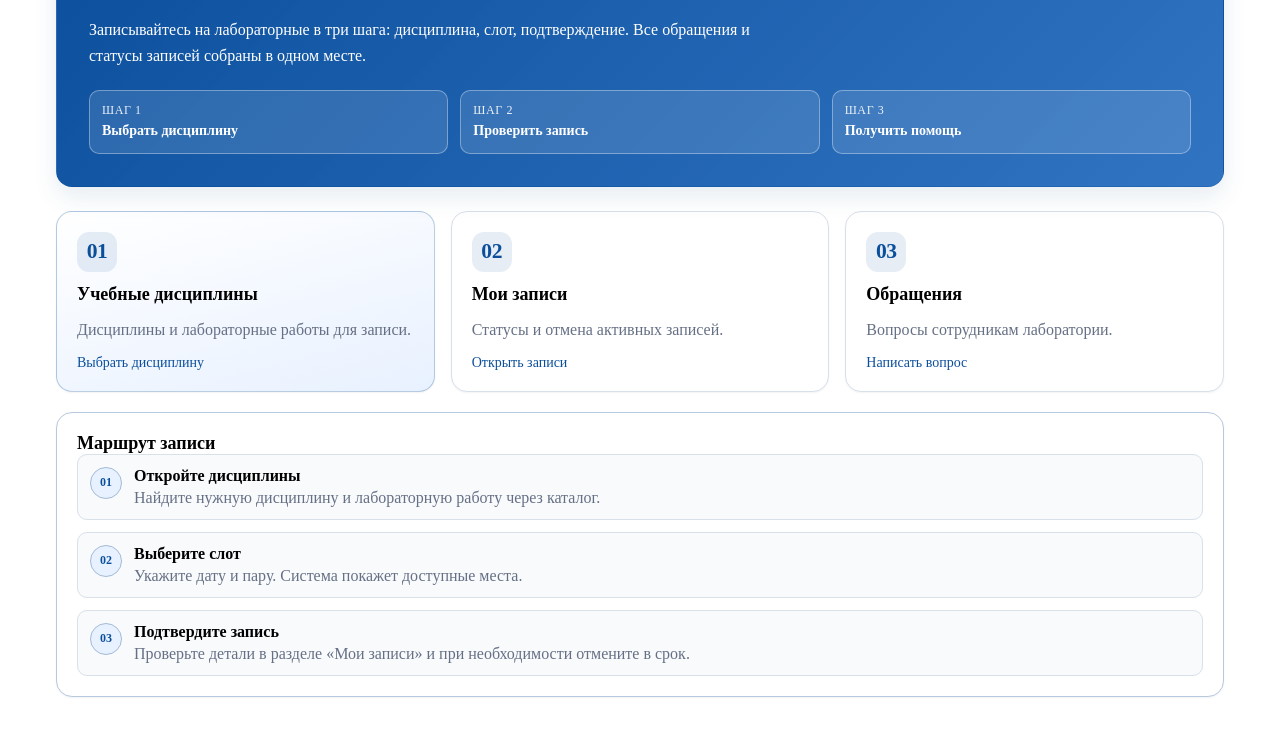
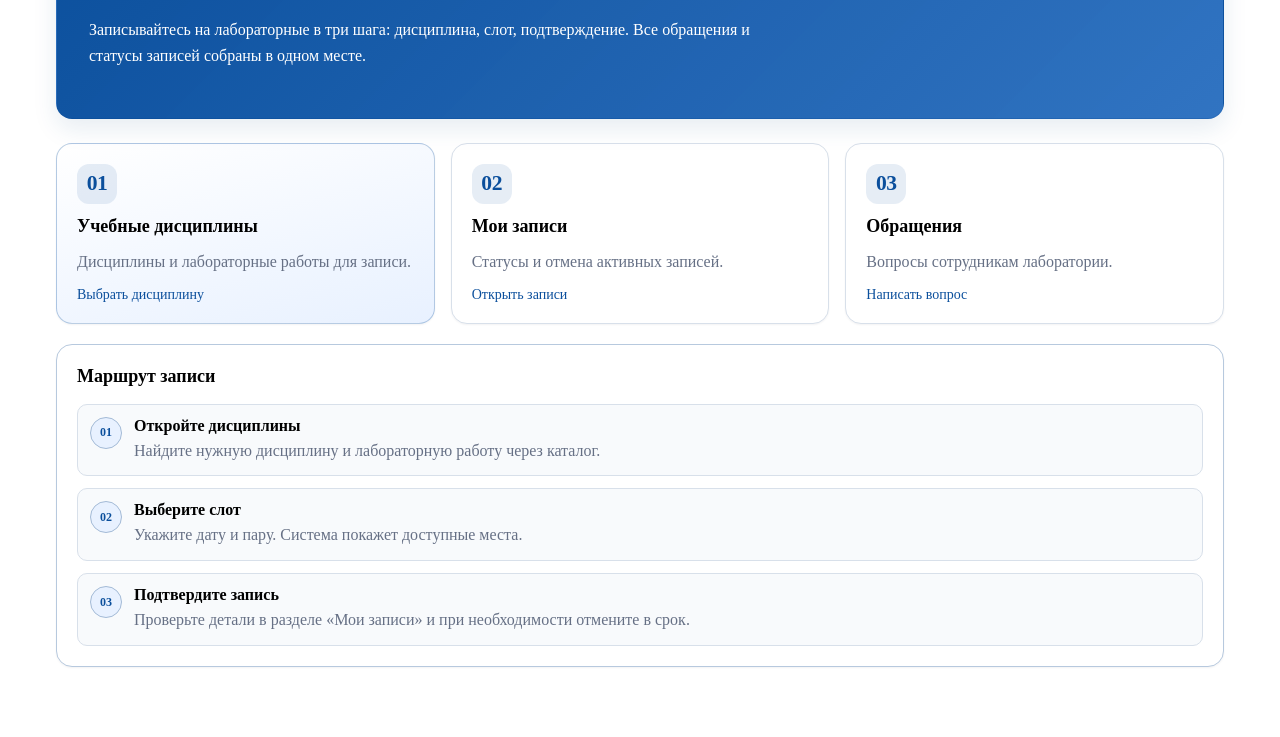
Before and after one commit to windbreakerx/labbooking, a Django app: template backend/templates/bookings/home_student.html in a window 1280 px wide. Shown: the part 201-938 px from the top of the page. After the commit the page ends 868 px from the top, so only its background shows below. Run offline with Django 5.2, Linux system fonts and the light colour scheme; the template is opened without the code that fills it, so the values that code supplies are empty; parts of the project's set-up code (start-up, migrations or seed data) failed here and were passed over; some libraries are stand-ins or nearby versions.

Commit message:
distance fix

```diff
--- a/backend/static/css/student.css
+++ b/backend/static/css/student.css
@@ -584,47 +584,14 @@
     }
 }
 
-.student-layout .student-hero-metrics {
-    display: grid;
-    grid-template-columns: repeat(3, minmax(0, 1fr));
-    gap: var(--space-3);
-    margin-top: var(--space-5);
-}
-
-.student-layout .student-hero-metric {
-    display: flex;
-    flex-direction: column;
-    gap: var(--space-1);
-    padding: var(--space-3);
-    border: 1px solid rgba(255, 255, 255, 0.35);
-    border-radius: var(--radius-md);
-    background: rgba(255, 255, 255, 0.12);
-    color: #fff;
-    text-decoration: none;
-    transition: transform var(--transition-fast), background var(--transition-fast), border-color var(--transition-fast);
-}
-
-.student-layout .student-hero-metric:hover {
-    transform: translateY(-1px);
-    background: rgba(255, 255, 255, 0.2);
-    border-color: rgba(255, 255, 255, 0.65);
-}
-
-.student-layout .student-hero-metric__label {
-    font-size: var(--text-xs);
-    text-transform: uppercase;
-    letter-spacing: 0.05em;
-    opacity: 0.9;
-}
-
-.student-layout .student-hero-metric__value {
-    font-size: var(--text-sm);
-    line-height: 1.35;
-}
-
 .student-layout .student-roadmap {
     margin-top: var(--space-5);
     border: 1px solid color-mix(in srgb, var(--color-primary) 16%, var(--color-border));
+}
+
+.student-layout .student-roadmap .card__title {
+    margin-bottom: var(--space-4);
+    line-height: 1.25;
 }
 
 .student-layout .student-roadmap__list {
@@ -653,6 +620,7 @@
 
 .student-layout .student-roadmap__item p {
     margin: 0;
+    line-height: 1.55;
 }
 
 .student-layout .student-roadmap__step {
@@ -698,8 +666,10 @@
     color: var(--color-text-secondary);
 }
 
-@media (max-width: 900px) {
-    .student-layout .student-hero-metrics {
-        grid-template-columns: 1fr;
-    }
+.student-layout .calendar-grid {
+    gap: 0.45rem;
 }
+
+.student-layout .calendar-cell {
+    min-height: 2.55rem;
+}
--- a/backend/templates/base_student.html
+++ b/backend/templates/base_student.html
@@ -2,7 +2,7 @@
 {% load static %}
 
 {% block extra_css %}
-<link rel="stylesheet" href="{% static 'css/student.css' %}?v=20260701c">
+<link rel="stylesheet" href="{% static 'css/student.css' %}?v=20260701d">
 {% endblock %}
 
 {% block body_class %}student-layout{% endblock %}
--- a/backend/templates/bookings/home_student.html
+++ b/backend/templates/bookings/home_student.html
@@ -5,20 +5,6 @@
     <p class="page-eyebrow">Личный кабинет</p>
     <h1>Добро пожаловать, {{ user.first_name }}</h1>
     <p>Записывайтесь на лабораторные в три шага: дисциплина, слот, подтверждение. Все обращения и статусы записей собраны в одном месте.</p>
-    <div class="student-hero-metrics" aria-label="Ключевые действия">
-        <a href="{% url 'disciplines' %}" class="student-hero-metric">
-            <span class="student-hero-metric__label">Шаг 1</span>
-            <strong class="student-hero-metric__value">Выбрать дисциплину</strong>
-        </a>
-        <a href="{% url 'my-bookings' %}" class="student-hero-metric">
-            <span class="student-hero-metric__label">Шаг 2</span>
-            <strong class="student-hero-metric__value">Проверить запись</strong>
-        </a>
-        <a href="{% url 'support' %}" class="student-hero-metric">
-            <span class="student-hero-metric__label">Шаг 3</span>
-            <strong class="student-hero-metric__value">Получить помощь</strong>
-        </a>
-    </div>
 </section>
 
 <div class="quick-actions quick-actions--student">
```
